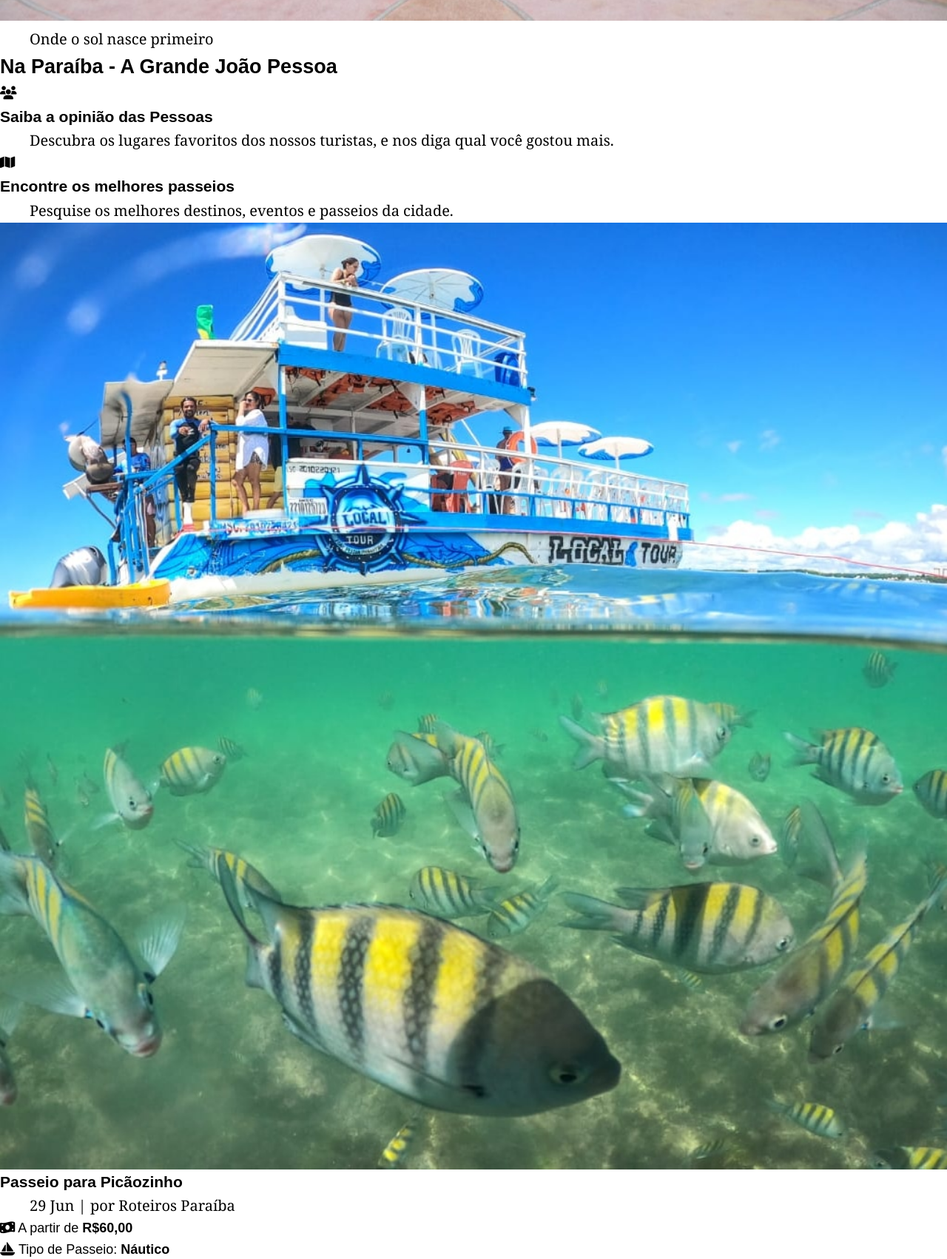
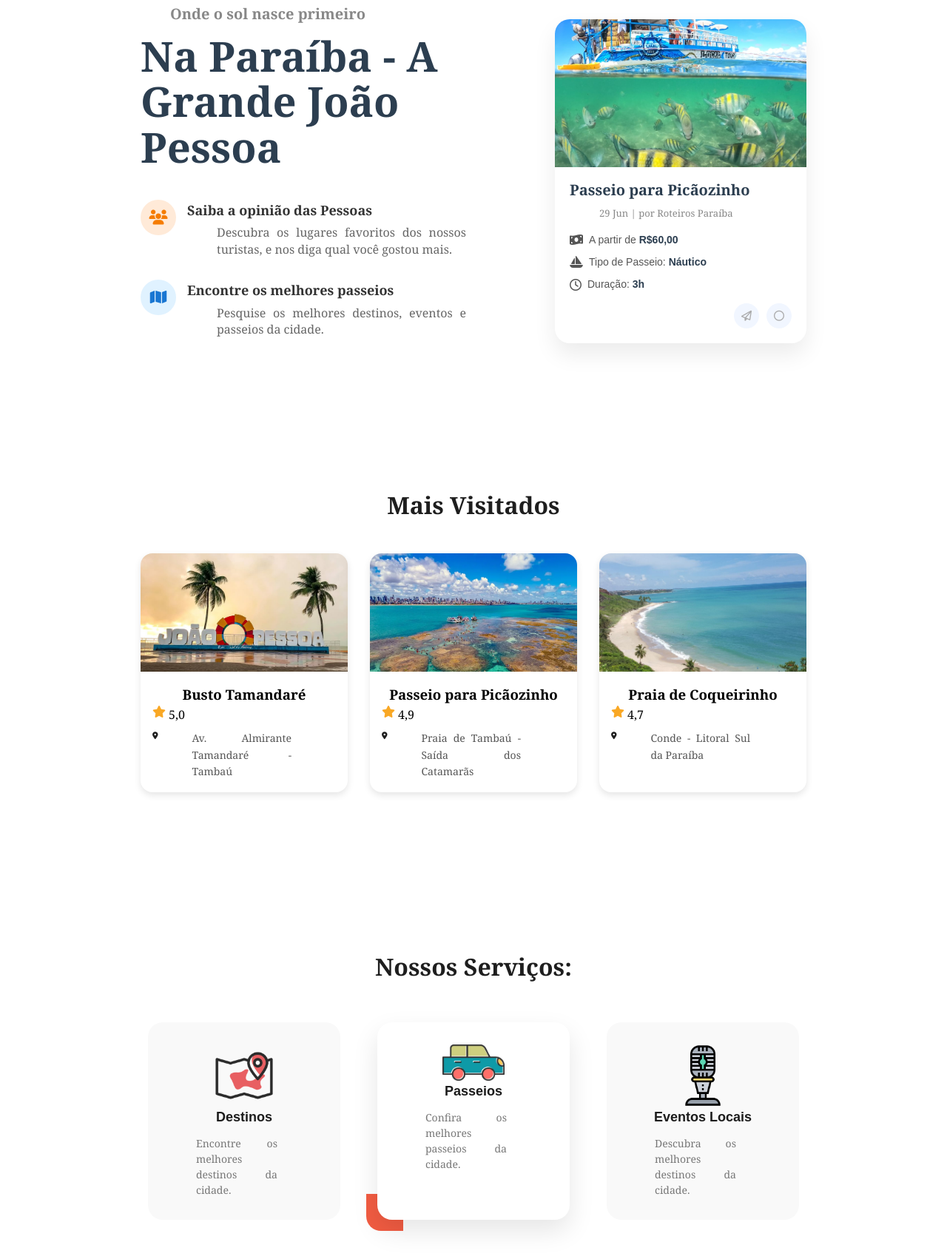
Before and after one commit to nataliaclavijo82/jampa360, a plain HTML site: page index.html in a window 1280 px wide. Shown: the part 876-2578 px from the top of the page at 74% size. Drawn offline with Linux system fonts and the light colour scheme.

Commit message:
Update estilos.css
Atualização do css da página inicial

```diff
--- a/css/estilos.css
+++ b/css/estilos.css
@@ -13,13 +13,23 @@
 background-color: white;
 }
 
+.image-container img {
+width: 100%;
+height: 800px;
+display: block;
+}
+
 header {
-    background-color: rgba(255, 255, 255, 0.7);
-    padding: 10px 40px;
+position: absolute;
+top: 0;
+width: 100%;
+background-color: transparent;
+display: flex;
+z-index: 10;
 display: flex;
 justify-content: space-between;
-    align-items: flex-end;
-    height: 50px;
+align-items: flex-start;
+padding: 20px 40px 10px 40px
 }
 
 .logo-container {
@@ -28,42 +38,38 @@
 }
 
 .logo {
-    width: 50px;
-    margin-right: 30px;
+ width: 200px;
 }
 
 nav {
 display: flex;
-    justify-content: flex-end;
 }
 
 .nav-links {
 list-style: none;
 display: flex;
 gap: 20px;
+margin: 0;
+padding: 0;
 }
 
 .nav-links li {
 font-family: Arial, Helvetica, sans-serif;
-    font-size: 12px;
-    position: relative;
+font-size: 16px;
 }
 
 .nav-links a {
 text-decoration: none;
-    color: #0d3b66;
-    margin: 0 10px;
-    font-size: 16px;
+color: white;
 font-weight: bold;
-    padding: 6px 12px;
+padding: 8px 16px;
 border-radius: 20px;
 transition: background-color 0.3s ease, color 0.3s ease;
 }
 
 .nav-links a:hover {
-    background-color: rgba(255, 165, 0, 0.2);
-    color: #ffa500;
-    border-radius: 20px;
+background-color: rgba(255, 165, 0, 0.8);
+color: white;
 }
 
 .image-container {
@@ -103,48 +109,209 @@
 padding-right: 60px;
 }
 
-    ul {
-      font-family: Georgia, serif;
-      font-size: 20px;
-      text-align: justify;
-      padding-left: 60px;
-      padding-right: 40px;
-    }
-
 .icon {
 font-size: 1.5em;
 margin-right: 5px;
 }
 
-    .recomendacoes {
+section {
+margin-top: 10px;
+margin-bottom: 10px;
+padding-top: 30px;
+padding-bottom: 30px;
+}
+
+.hero-section {
+display: flex;
+justify-content: center;
+align-items: center;
+gap: 60px;
+padding: 60px 80px;
+position: relative;
+flex-wrap: wrap;
+}
+
+.hero-content {
+max-width: 500px;
+z-index: 2;
+}
+
+.hero-content .subtitle {
+font-family: Georgia, serif;
+font-size: 20px;
+color: #888;
+margin-bottom: 10px;
+font-weight: 600;
+}
+
+.hero-content h1 {
+font-family: Georgia, serif;
+font-size: 56px;
+line-height: 1.1;
+color: #2c3e50;
+margin-top: 0;
+margin-bottom: 40px;
+font-weight: 600;
+}
+
+.feature-item {
+display: flex;
+align-items: flex-start;
+margin-bottom: 25px;
+}
+
+.feature-icon {
+width: 48px;
+height: 48px;
+border-radius: 50%;
+display: flex;
+justify-content: center;
+align-items: center;
+margin-right: 15px;
+flex-shrink: 0;
+}
+
+.feature-icon.orange {
+background-color: #ffead8;
+}
+
+.feature-icon.orange i {
+color: #f57c00;
+font-size: 20px;
+}
+
+.feature-icon.blue {
+background-color: #e0f2ff;
+}
+
+.feature-icon.blue i {
+color: #1976d2;
+font-size: 20px;
+}
+
+.feature-text h3 {
+font-family: Georgia, serif;
+font-size: 18px;
+color: #333;
+margin-top: 0;
+margin-bottom: 5px;
+font-weight: 600;
+}
+
+.feature-text p {
+font-family: Georgia, serif;
+font-size: 16px;
+color: #666;
+line-height: 1.4;
+margin-top: 0;
+margin-bottom: 5px;
+}
+
+.hero-card {
+width: 340px;
+background-color: #fff;
+border-radius: 20px;
+box-shadow: 0 15px 30px rgba(0, 0, 0, 0.08);
+overflow: hidden;
+display: flex;
+flex-direction: column;
+padding-bottom: 20px;
+}
+
+.card-image-container {
+width: 100%;
+height: 200px;
+overflow: hidden;
+}
+
+.card-image {
+width: 100%;
+height: 100%;
+object-fit: cover;
+}
+
+.card-title {
+font-family: Georgia, serif;
+font-size: 20px;
+color: #2c3e50;
+margin: 15px 20px 5px;
+font-weight: 600;
+}
+
+.card-details {
+font-size: 13px;
+color: #888;
+margin: 0 20px 10px;
+}
+
+.card-info {
+display: flex;
+align-items: center;
+gap: 8px;
+font-size: 14px;
+color: #555;
+margin: 4px 20px;
+}
+
+.card-info i {
+color: #555;
+font-size: 16px;
+}
+
+.card-info strong {
+color: #2c3e50;
+}
+
+.card-footer-icons {
+display: flex;
+justify-content: flex-end;
+gap: 10px;
+padding: 10px 20px 0;
+}
+
+.footer-icon {
+width: 34px;
+height: 34px;
+border-radius: 50%;
+background-color: #f1f6ff;
+display: flex;
+justify-content: center;
+align-items: center;
+cursor: pointer;
+}
+
+.footer-icon i {
+color: #aaa;
+font-size: 14px;
+}
+
+.visitados {
 text-align: center;
 padding: 60px 20px;
 font-family: Georgia, serif;
 }
 
-.recomendacoes h2 {
-  font-family: Georgia, serif;
-  font-size: 28px;
-  text-align: center;
+.visitados h2 {
+font-size: 32px;
 margin-bottom: 40px;
 color: #1e1e1e;
+font-weight: 700;
+margin-bottom: 40px;
 }
 
 .cards-container {
 display: flex;
-  gap: 20px;
+gap: 24px;
 justify-content: center;
 flex-wrap: wrap;
 }
 
 .card {
-  width: 400px;
-  height: 300px;
 background-color: #fff;
 border-radius: 16px;
 box-shadow: 0 4px 10px rgba(0,0,0,0.1);
 overflow: hidden;
-  max-width: 220px;
+width: 280px;
 transition: transform 0.3s ease;
 }
 
@@ -154,54 +321,252 @@
 
 .card img {
 width: 100%;
-  height: 150px;
+height: 160px;
 object-fit: cover;
 }
 
 .card-texto {
 font-family: Georgia, serif;
-  font-size: 14px;
-  text-align: center;
-  padding: 15px;
+font-size: 16px;
+padding: 16px;
 text-align: center;
 }
 
-.card-texto h3 {
-  font-family: Georgia, serif;
-  font-size: 18px;
-  text-align: center;
-  margin: 0;
-  color: #333;
+.titulo {
+display: flex;
+align-items: center;
+justify-content: space-between;
 }
 
-.card-texto p {
-  font-family: Georgia, serif;
-  font-size: 16px;
-  line-height: 1;
-  color: #666;
+.titulo h3 {
+font-size: 18px;
+color: #1e1e1e;
+margin: 0;
 }
 
-.info-extra {
+.avaliacao {
 display: flex;
-  justify-content: space-between;
+align-items: right;
+gap: 4px;
+}
+
+.avaliacao i {
+color: #f9a825;
+}
+
+.avaliacao .nota {
+font-family: Georgia, serif;
+color: #1e1e1e;
+font-weight: 600;
+text-align: right;
+}
+
+.info {
+font-family: Georgia, serif;
+display: flex;
+align-items: flex-start;
+gap: 6px;
+color: #555;
+font-size: 10px;
+margin-top: 8px;
+text-align: justify;
+}
+
+.info i {
+margin-top: 2px;
+color: #1e1e1e;
+}
+
+.info p {
+font-family: Georgia, serif;
+font-size: 14px;
+margin: 0;
+flex: 1;
+}
+
+.services-section {
+text-align: center;
+}
+
+.header h3 {
+color: #5a5a5a;
+font-size: 12px;
+letter-spacing: 1.5px;
+margin-bottom: 8px;
+}
+
+.header h2 {
+font-size: 32px;
+margin-bottom: 40px;
+color: #1e1e1e;
+font-weight: 700;
+margin-bottom: 40px;
+}
+
+.cards-container {
+display: flex;
+justify-content: center;
+gap: 30px;
+flex-wrap: wrap;
+}
+
+.service-card {
+background-color: #f9f9f9;
+padding: 30px 25px;
+border-radius: 20px;
+width: 260px;
+box-shadow: 0 0 0 rgba(0,0,0,0);
+transition: all 0.3s ease;
+display: block;
+margin: 10px;
+height: auto;
+}
+
+.service-card img {
+display: block;
+margin: 0 auto;
+max-width: 40%;
+height: auto;
+}
+
+.service-card.highlight {
+background-color: white;
+box-shadow: 0 15px 35px rgba(0,0,0,0.1);
+position: relative;
+}
+
+.service-card.highlight::before {
+content: '';
+position: absolute;
+bottom: -15px;
+left: -15px;
+width: 50px;
+height: 50px;
+background-color: #f25c42;
+border-radius: 0 0 0 20px;
+z-index: -1;
+}
+
+.service-card:hover {
+transform: translateY(-5px);
+}
+
+.icon {
+height: 60px;
+margin-bottom: 20px;
+}
+
+.service-card h3 {
+color: #1c1c1c;
+font-size: 18px;
+margin-bottom: 10px;
+}
+
+.service-card p {
+color: #777;
+font-size: 14px;
+line-height: 1.5;
+text-align:justify;
+justify-content: center;
+}
+
+.comments-section {
+padding: 130px;
+display: flex;
 align-items: center;
+justify-content: center;
+gap: 40px;
+}
+
+.text-content h3 {
+color: #5a5a5a;
+letter-spacing: 1px;
+margin-bottom: 8px;
+font-size: 13px;
+}
+
+.text-content h2 {
+color: #1c1c1c;
+font-size: 36px;
+font-weight: 700;
+line-height: 1.3;
+margin-bottom: 20px;
+}
+
+.dots {
+display: flex;
+gap: 10px;
+}
+
+.dot {
+width: 8px;
+height: 8px;
+background-color: #d3d3d3;
+border-radius: 50%;
+cursor: pointer;
+}
+
+.dot.active {
+background-color: #4a4a4a;
+}
+
+.comments-card {
+background-color: white;
+box-shadow: 0 10px 30px rgba(0,0,0,0.1);
+border-radius: 15px;
+padding: 25px 30px;
+display: flex;
+align-items: flex-start;
+gap: 20px;
+max-width: 480px;
+}
+
+.user-img {
+width: 50px;
+height: 50px;
+border-radius: 50%;
+object-fit: cover;
+border: 3px solid #00bfa6;
+}
+
+.card-content {
+flex: 1;
+}
+
+.quote {
+color: #4a4a4a;
+font-size: 15px;
+margin-bottom: 15px;
+line-height: 1.6;
+}
+
+.user-name {
+font-weight: bold;
+color: #1c1c1c;
+}
+
+.location {
+font-size: 13px;
+color: #888;
 }
 
 .parceiros-container {
 display: flex;
 flex-wrap: wrap;
-    justify-content: center;
+justify-content: space-around;
 align-items: center;
-    gap: 100px;
+gap: 90px;
 padding: 20px;
+min-width: 900px;
 }
 
 .parceiro1,
 .parceiro2,
 .parceiro3,
-.parceiro4 {
-   width: 250px;
-   height: 200px;
+.parceiro4,
+.parceiro5 {
+width: 180px;
+height: 150px;
 display: flex;
 justify-content: center;
 align-items: center;
@@ -216,9 +581,11 @@
 
 .nossos-parceiros h2 {
 font-family: Georgia, serif;
-  font-size: 28px;
+font-size: 32px;
+margin-bottom: 40px;
+color: #1e1e1e;
+font-weight: 700;
 text-align: center;
-  margin-top: 40px;
 }
 
 .newsletter {
```
Lines whose indentation alone changed are shown as unchanged.
